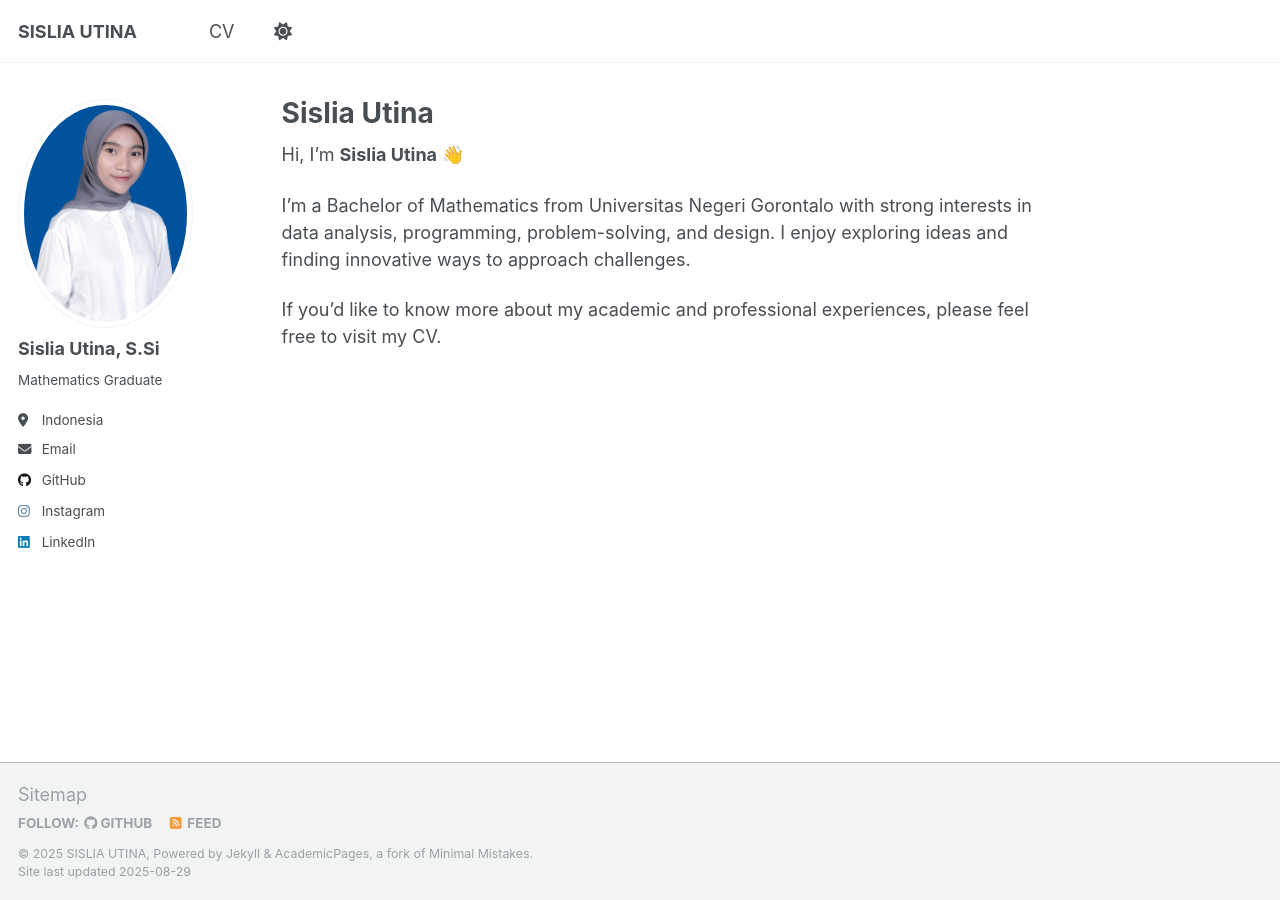
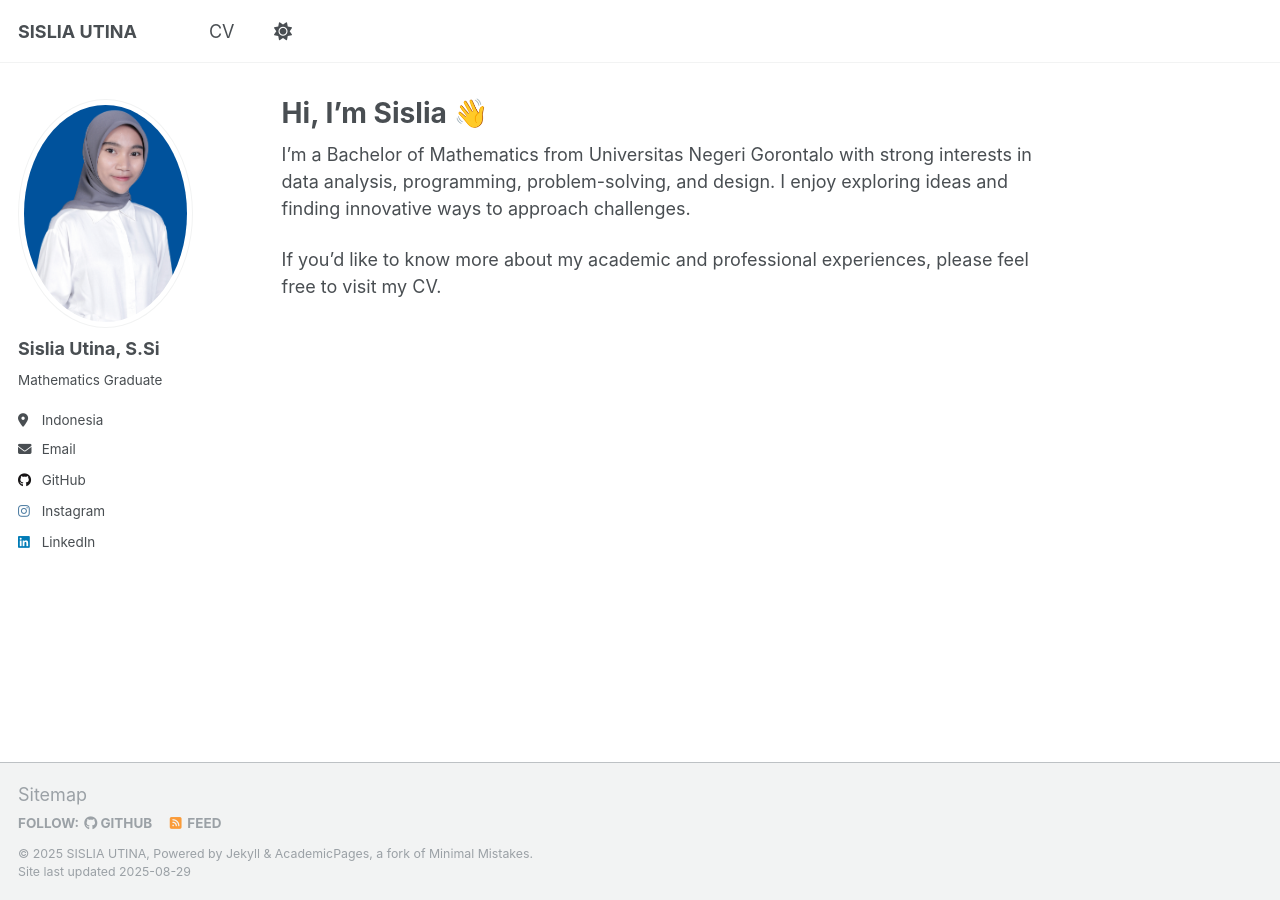
Before and after one commit to sisliautina/sisliautina.github.io, a Jekyll site: the page built from _pages/about.md, in a window 1280 px wide. Built offline with Jekyll 4.4.1, drawn with Linux system fonts in a browser that asks for light colours; a script that is not in the unit is left out.

Commit message:
Update about.md

```diff
--- a/_pages/about.md
+++ b/_pages/about.md
@@ -1,6 +1,6 @@
 ---
 permalink: /
-title: "Sislia Utina"
+title: "Hi, I’m Sislia 👋"
 author_profile: true
 redirect_from:
   - /about/
@@ -8,8 +8,6 @@ redirect_from:
 ---
 
 
-Hi, I’m **Sislia Utina** 👋
-
 I’m a Bachelor of Mathematics from Universitas Negeri Gorontalo with strong interests in data analysis, programming, problem-solving, and design. I enjoy exploring ideas and finding innovative ways to approach challenges.
 
 If you’d like to know more about my academic and professional experiences, please feel free to visit my CV.
```
